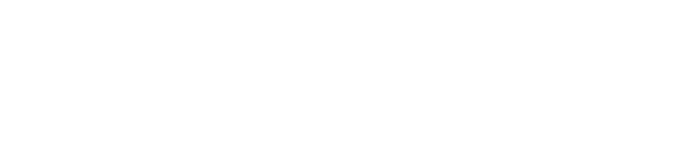
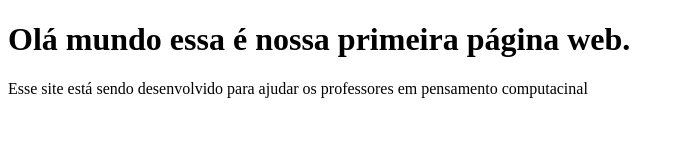
Before and after one commit to NicolasDinizTz/radio_escola, a plain HTML site: page index.html in a window 1280 px wide. Shown: the whole page, without its empty margins (0-684 px from the left). Drawn offline with Linux system fonts and the light colour scheme.

Commit message:
meu primeiro codigo

```diff
--- a/index.html
+++ b/index.html
@@ -3,4 +3,12 @@
 <head>
     <meta charset="UTF-8">
     <meta http-equiv="X-UA-compatible" content="IE=edge">
-    <meta name="viewport"
+    <meta name="viewport" content="width=device-width, initial-scale=1.0">
+    <title>nossa página</title>
+</head>
+<body>
+    <h1>Olá mundo essa é nossa primeira página web.</h1>
+    <p>Esse site está sendo desenvolvido para ajudar os professores em pensamento computacinal</p>
+
+</body>
+</html>
```
